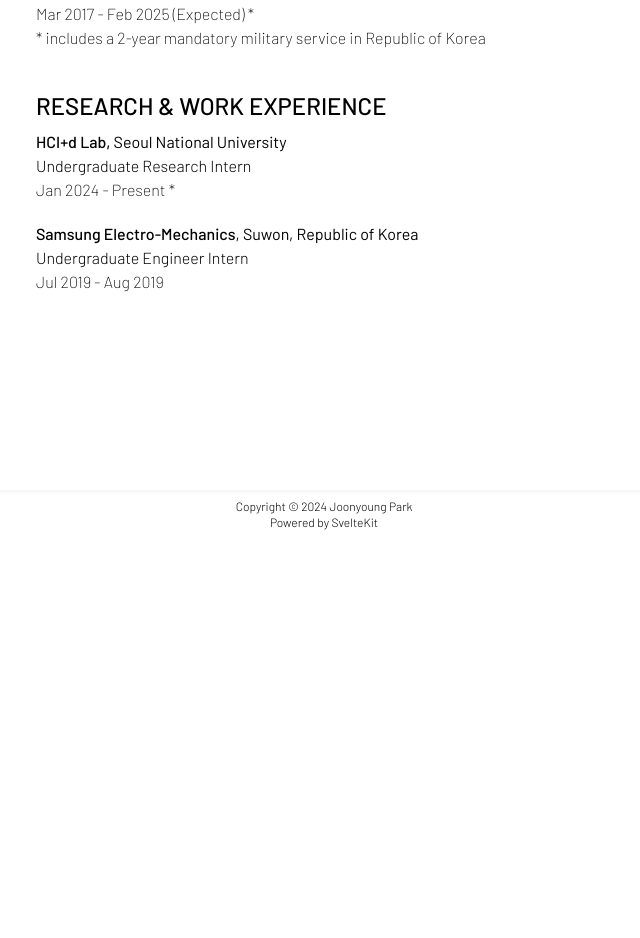
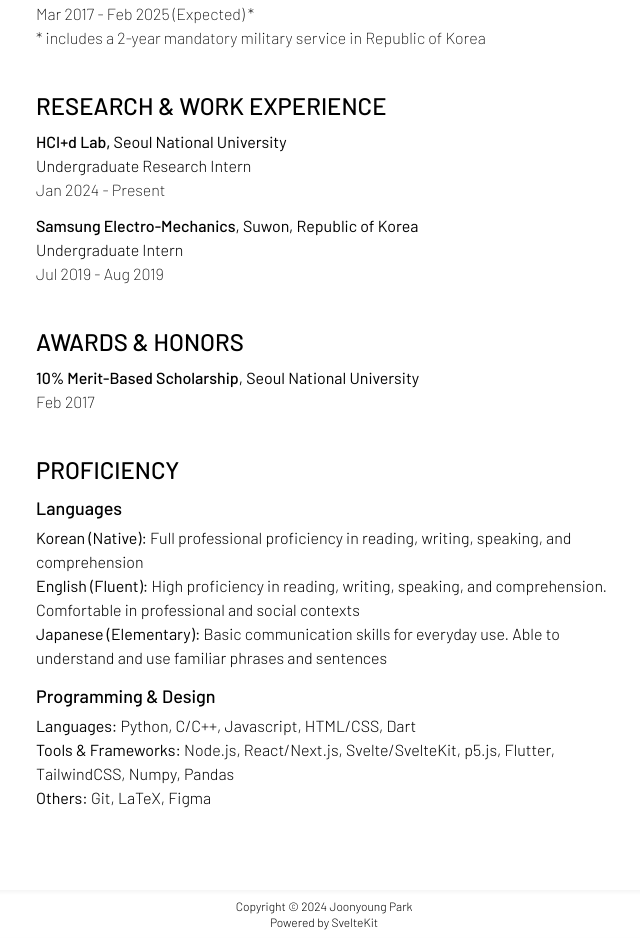
Before and after one commit to partlyjadedyouth/joonyoung.dev, a SvelteKit app: page /about in a window 1280 px wide. Shown: the part 366-1304 px from the top of the page, without its empty margins (316-956 px from the left). Before the commit the page ends 904 px from the top, so only its background shows below. Built offline with nearby package versions, Linux system fonts and the light colour scheme; a web font is replaced by a local one.

Commit message:
[main] Update about page layout and content

```diff
--- a/src/routes/about/+page.svelte
+++ b/src/routes/about/+page.svelte
@@ -34,10 +34,10 @@
 </section>
 
 <!-- EDUCATION -->
-<section class="pt-10 font-barlow">
+<section class="mt-10 font-barlow">
 	<h1 class="text-2xl font-medium">EDUCATION</h1>
 
-	<div class="pt-2">
+	<div class="mt-2">
 		<b class="font-medium">Seoul National University</b>, Seoul, Republic of Korea
 	</div>
 	<div class="font-light">
@@ -51,20 +51,62 @@
 </section>
 
 <!-- EXPERIENCE -->
-<section class="py-10 font-barlow">
+<section class="mt-10 font-barlow">
 	<h1 class="text-2xl font-medium">RESEARCH & WORK EXPERIENCE</h1>
 
-	<div class="pt-2">
+	<div class="mt-2">
 		<a href="http://hcid.snu.ac.kr/" target="_blank" rel="noopener noreferrer">
 			<b class="font-medium hover:underline">HCI+d Lab,</b>
 		</a> Seoul National University
 	</div>
 	<div class="font-light">Undergraduate Research Intern</div>
-	<div class="font-extralight">Jan 2024 - Present *</div>
+	<div class="font-extralight">Jan 2024 - Present</div>
 
-	<div class="pt-5">
+	<div class="mt-3">
 		<b class="font-medium">Samsung Electro-Mechanics</b>, Suwon, Republic of Korea
 	</div>
-	<div class="font-light">Undergraduate Engineer Intern</div>
+	<div class="font-light">Undergraduate Intern</div>
 	<div class="font-extralight">Jul 2019 - Aug 2019</div>
 </section>
+
+<!-- AWARDS & HONORS -->
+<section class="mt-10 font-barlow">
+	<h1 class="text-2xl font-medium">AWARDS & HONORS</h1>
+
+	<div class="mt-2">
+		<b class="font-medium">10% Merit-Based Scholarship</b>, Seoul National University
+	</div>
+	<div class="font-extralight">Feb 2017</div>
+</section>
+
+<!-- PROFICIENCY -->
+<section class="mt-10 font-barlow">
+	<h1 class="text-2xl font-medium">PROFICIENCY</h1>
+
+	<h2 class="mt-2 text-lg font-medium">Languages</h2>
+	<div class="mt-1 font-light">
+		<b>Korean (Native):</b> Full professional proficiency in reading, writing, speaking, and comprehension
+	</div>
+	<div class="font-light">
+		<b>English (Fluent):</b> High proficiency in reading, writing, speaking, and comprehension. Comfortable
+		in professional and social contexts
+	</div>
+	<div class="font-light">
+		<b>Japanese (Elementary):</b> Basic communication skills for everyday use. Able to understand and
+		use familiar phrases and sentences
+	</div>
+
+	<h2 class="mt-3 text-lg font-medium">Programming & Design</h2>
+	<div class="mt-1 font-light">
+		<b>Languages:</b> Python, C/C++, Javascript, HTML/CSS, Dart
+	</div>
+	<div class="font-light">
+		<b>Tools & Frameworks:</b> Node.js, React/Next.js, Svelte/SvelteKit, p5.js, Flutter, TailwindCSS,
+		Numpy, Pandas
+	</div>
+	<div class="font-light">
+		<b>Others:</b> Git, LaTeX, Figma
+	</div>
+</section>
+
+<section class="pb-20"></section>
```
